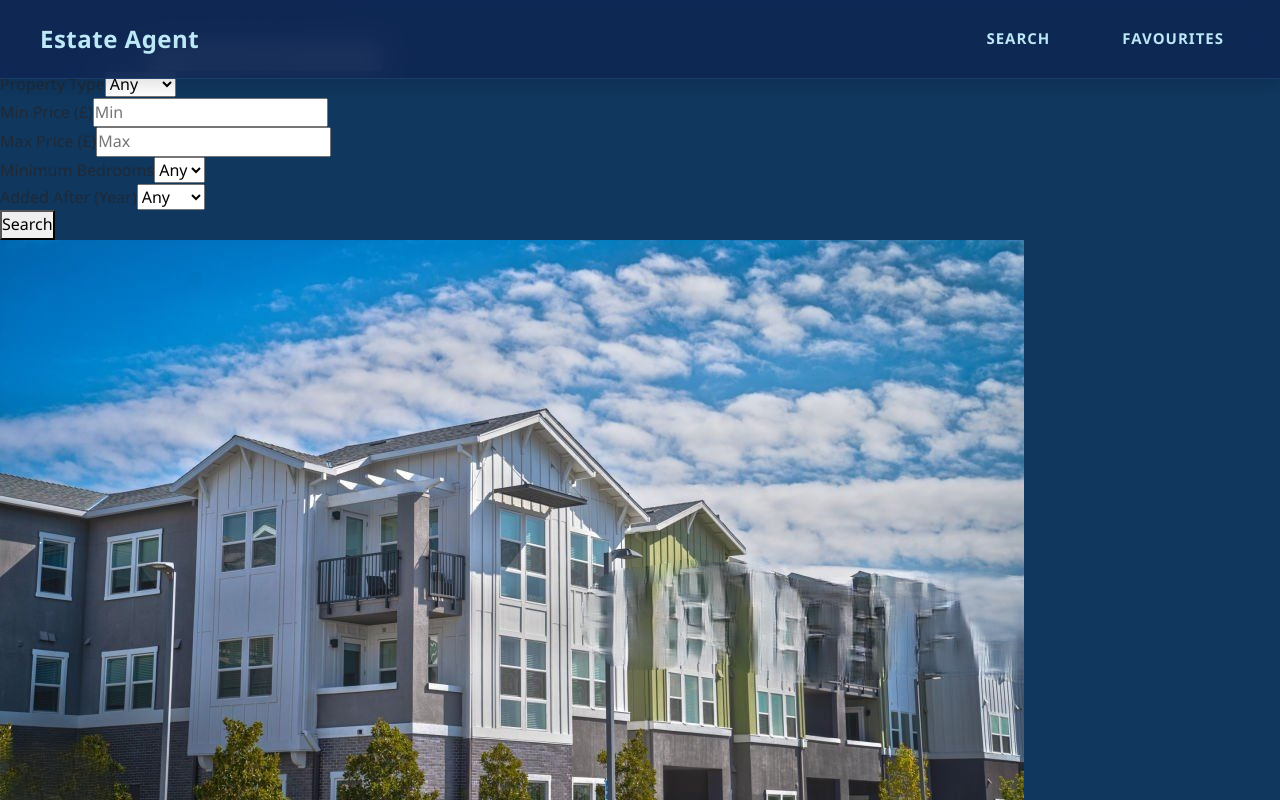
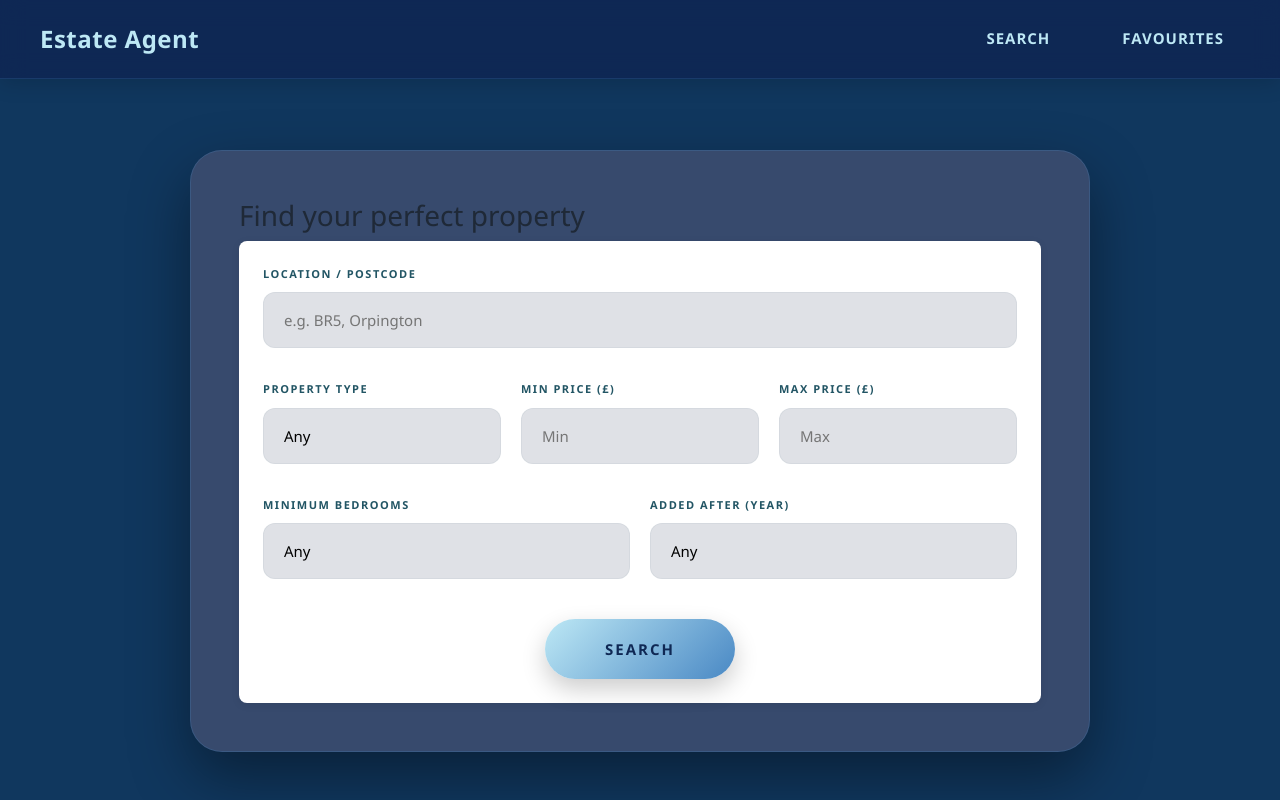
Before and after one commit to ranuthi-12/estate-agent-react-app, a React (Vite) app: page / in a window 1280 px wide. Shown: the top 800 px of the page. Built offline with nearby package versions, Linux system fonts and the light colour scheme.

Commit message:
Add css styling for search bar

```diff
--- a/src/index.css
+++ b/src/index.css
@@ -12,7 +12,7 @@ body {
 }
 
 
-/* Header Styles */
+/* ==== Header Styles ==== */
 
 .site-header {
   position: fixed;
@@ -84,7 +84,124 @@ body {
   width: 80%;
 }
 
-/* Footer Styles */
+
+/* ==== Search Bar ==== */
+
+.search-overlay {
+  display: flex;
+  justify-content: center;
+  align-items: center;
+  max-width: 900px;
+  margin: 0 auto;
+  margin-top: 150px;
+  margin-bottom: 50px;
+  background-color: #374a6d;
+  border-radius: 32px;
+  position: relative;
+  z-index: 10;
+}
+
+.search-container {
+  width: 100%;
+  border-radius: 32px;
+  padding: 48px;
+  border: 1px solid rgba(73, 136, 196, 0.25);
+  box-shadow: 0 25px 60px rgba(0, 0, 0, 0.4);
+}
+
+.search-form {
+  display: flex;
+  flex-direction: column;
+  gap: 32px;
+  background-color: white;
+  padding: 1.5rem;
+  border-radius: 8px;
+  box-shadow: 0 2px 8px rgba(0, 0, 0, 0.08);
+}
+
+/* Row 1: Full width location */
+.search-row-1 {
+  width: 100%;
+}
+
+/* Row 2: Property Type, Min Price, Max Price (3 cols) */
+.search-row-2 {
+  display: grid;
+  grid-template-columns: repeat(3, 1fr);
+  gap: 20px;
+}
+
+/* Row 3: Min Bedrooms, Added After Year (2 cols) */
+.search-row-3 {
+  display: grid;
+  grid-template-columns: repeat(2, 1fr);
+  gap: 20px;
+}
+
+/* Row 4: Search Button */
+.search-row-4 {
+  display: flex;
+  justify-content: center;
+  padding-top: 8px;
+}
+
+.form-group {
+  display: flex;
+  flex-direction: column;
+  gap: 10px;
+}
+
+.form-group label {
+  font-size: 11px;
+  font-weight: 700;
+  text-transform: uppercase;
+  letter-spacing: 1.5px;
+  color: #0b4354;
+  opacity: 0.9;
+}
+
+.input-field,
+.select-field {
+  width: 100%;
+  height: 56px;
+  padding: 0 20px;
+  border-radius: 12px;
+  border: 1px solid rgba(176, 190, 193, 0.2);
+  background-color: rgba(202, 206, 213, 0.6);
+  font-size: 15px;
+  transition: all 0.3s ease;
+  outline: none;
+}
+
+.select-field {
+  appearance: none;
+  cursor: pointer;
+  background-repeat: no-repeat;
+  background-position: right 16px center;
+}
+
+.search-btn {
+  height: 60px;
+  padding: 0 60px;
+  border-radius: 30px;
+  border: none;
+  cursor: pointer;
+  font-weight: 800;
+  font-size: 15px;
+  text-transform: uppercase;
+  letter-spacing: 2px;
+  background: linear-gradient(135deg, #bde8f5 0%, #4988c4 100%);
+  color: #0f2854;
+  transition: all 0.3s cubic-bezier(0.175, 0.885, 0.32, 1.275);
+  box-shadow: 0 10px 25px rgba(0, 0, 0, 0.2);
+}
+
+.search-btn:hover {
+  transform: translateY(-4px);
+  box-shadow: 0 15px 35px rgba(189, 232, 245, 0.3);
+}
+
+/* ==== Footer Styles ==== */
 
 .footer {
   text-align: center;
@@ -94,7 +211,7 @@ body {
   margin-top: 60px;
 }
 
-/* Responsive Design */
+/* ==== Responsive Design ==== */
 
 @media (max-width: 768px) {
   .site-header {
@@ -115,4 +232,15 @@ body {
     font-size: 13px;
     padding: 6px 12px;
   }
+
+  .search-row-2,
+  .search-row-3 {
+    grid-template-columns: 1fr;
+  }
+  .search-container {
+    padding: 32px 20px;
+  }
+  .search-btn {
+    width: 100%;
+  }
 }
```
